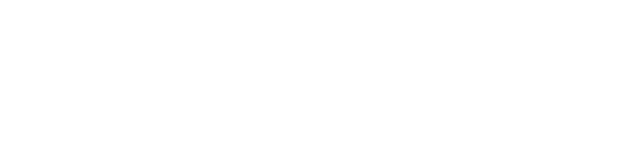
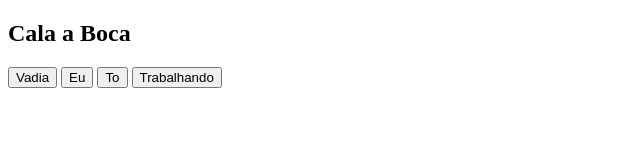
Before and after one commit to ageuayrtonn03/pasta, a plain HTML site: page ArquivoProjeto01/index.html in a window 1280 px wide. Shown: the whole page, without its empty margins (0-640 px from the left). Drawn offline with Linux system fonts and the light colour scheme.

Commit message:
israelfeio

```diff
--- a/ArquivoProjeto01/index.html
+++ b/ArquivoProjeto01/index.html
@@ -2,10 +2,17 @@
 <html lang="pt-br">
 <head>
     <meta charset="UTF-8">
-    <meta http-equiv="X-UA-Compatible" content="IE=edge">
     <meta name="viewport" content="width=device-width, initial-scale=1.0">
     <title>Projeto do Ageu</title>
     <link rel="stylesheet" href=style.css>
 <body>
-    <h2></h2>
+    <section class="minhabundapeluda">
+        <h2 class="titulo p">Cala a Boca</h2>
+    <div class="botoes">
+        <button class="botao">Vadia</button>
+        <button class="botao">Eu</button>
+        <button class="botao">To</button>
+        <button class="botao">Trabalhando</button>
+    </div>
+</section>
 </body>
--- a/ArquivoProjeto01/style.css
+++ b/ArquivoProjeto01/style.css
@@ -0,0 +1,7 @@
+:root {
+    --cor-de-fundo: #2705c0;
+    --verde: #4ada30;
+    --branco: #f9fceb;
+    --botao-ativo: #cccae2;
+    --botao-inativo: rgba(58, 55, 94, 0.5);
+    --texto-fundo: rgba(67, 60, 138, 0.3);
```
